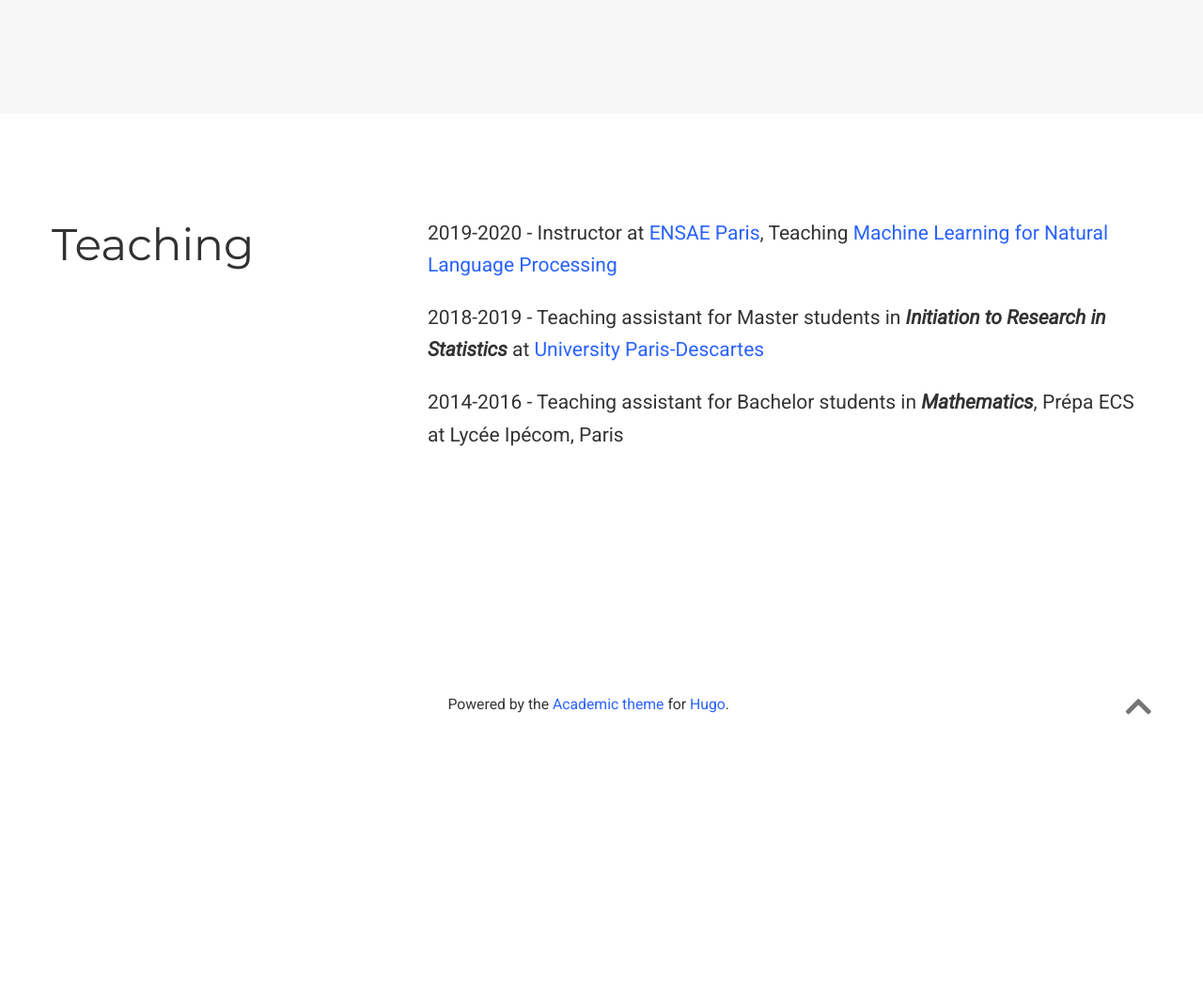
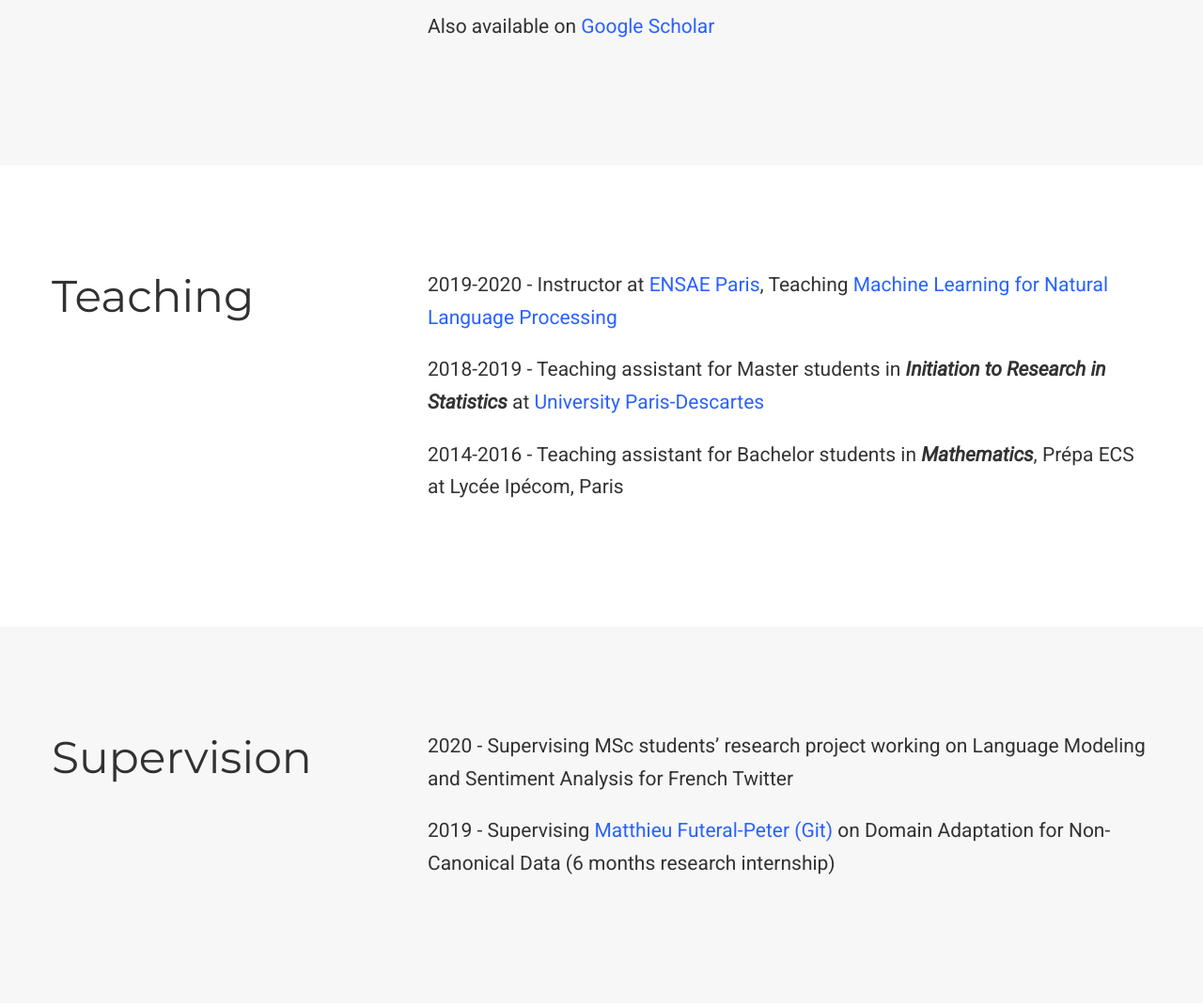
Before and after one commit to benjamin-mlr/benjamin-mlr.github.io, a plain HTML site: page index.html in a window 1280 px wide. Shown: the part 1100-2171 px from the top of the page at 94% size. Before the commit the page ends 1926 px from the top, so only its background shows below. Drawn offline with nearby package versions, Linux system fonts and the light colour scheme; some icons are missing.

Commit message:
publication update + supervision

```diff
--- a/index.html
+++ b/index.html
@@ -403,7 +403,7 @@
 
 
 
-  <section id="about" class="home-section wg-about   "  >
+  <section id="1-about" class="home-section wg-about   "  >
     <div class="container">
 
 
@@ -604,7 +604,7 @@
 
 
 
-  <section id="publications" class="home-section wg-pages   "  >
+  <section id="2-publications" class="home-section wg-pages   "  >
     <div class="container">
 
 
@@ -656,12 +656,14 @@
   <div class="col-12 col-lg-8">
 
     <ul>
-<li>Can multilingual language models transfer to an unseen dialect? <strong><em>preprint</em></strong> <a href="/files/mbert-unseen-dialect.pdf">[-]</a></li>
+<li>Can multilingual language models transfer to an unseen dialect? <strong><em>preprint</em></strong> <a href="https://arxiv.org/abs/2005.00318" target="_blank">[-]</a></li>
 <li>CamemBERT: a Tasty French Language Model, <strong><em>ACL 2020</em></strong> <a href="https://arxiv.org/pdf/1911.03894.pdf" target="_blank">[-]</a></li>
 <li>Unsupervised Learning for Handling Code-Mixed Data: A Case Study on POS Tagging of North-African Arabizi Dialect, <strong><em>EurNLP 2019</em></strong> <a href="https://hal.archives-ouvertes.fr/hal-02270527/document" target="_blank">[-]</a></li>
 <li>Enhancing BERT for lexical Normalization, <strong><em>WNUT 2019</em></strong> <a href="https://www.aclweb.org/anthology/D19-5539.pdf" target="_blank">[-]</a></li>
 <li>ELMoLex: Connecting ELMo and Lexicon features for Dependency Parsing, <strong><em>UDW 2018</em></strong> <a href="https://www.aclweb.org/anthology/K18-2023.pdf" target="_blank">[-]</a></li>
 </ul>
+
+<p>Also available on <a href="https://scholar.google.com/citations?user=Ecl07CkAAAAJ&amp;hl=en" target="_blank">Google Scholar</a></p>
 
 
 
@@ -704,7 +706,7 @@
 
 
 
-  <section id="teaching" class="home-section wg-pages   "  >
+  <section id="3-teaching" class="home-section wg-pages   "  >
     <div class="container">
 
 
@@ -760,6 +762,102 @@
 <p>2018-2019 - Teaching assistant for Master students in <strong><em>Initiation to Research in Statistics</em></strong> at <a href="https://www.parisdescartes.fr/en/homepage/" target="_blank">University Paris-Descartes</a></p>
 
 <p>2014-2016 - Teaching assistant for Bachelor students in <strong><em>Mathematics</em></strong>, Prépa ECS at Lycée Ipécom, Paris</p>
+
+
+
+
+
+
+  </div>
+</div>
+
+    </div>
+  </section>
+
+
+
+
+
+
+
+
+
+
+
+
+
+
+
+
+
+
+
+
+
+
+
+
+
+
+
+
+
+
+
+  <section id="4-supervising" class="home-section wg-pages   "  >
+    <div class="container">
+
+
+
+
+
+
+
+
+
+
+
+
+
+
+
+
+
+
+
+
+
+
+
+
+
+
+
+
+
+
+
+
+
+
+
+
+
+
+
+
+
+
+<div class="row">
+  <div class="col-12 col-lg-4 section-heading">
+    <h1>Supervision</h1>
+
+  </div>
+  <div class="col-12 col-lg-8">
+
+    <p>2020 - Supervising MSc students&rsquo; research project working on Language Modeling and Sentiment Analysis for French Twitter</p>
+
+<p>2019 - Supervising <a href="https://www.linkedin.com/in/matthieu-futeral-peter/?originalSubdomain=fr" target="_blank">Matthieu Futeral-Peter</a> <a href="https://gitlab.com/matthieu_futeral" target="_blank">(Git)</a> on Domain Adaptation for Non-Canonical Data (6 months research internship)</p>
 
 
 
```
Also changed, not shown: 1 other file.
